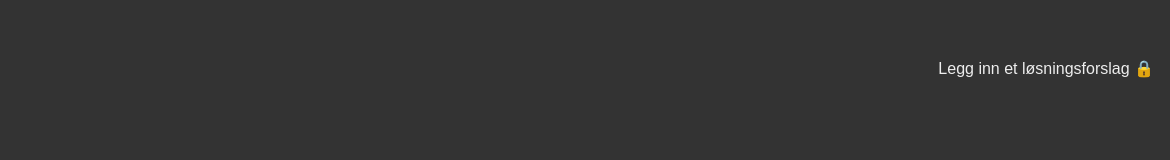
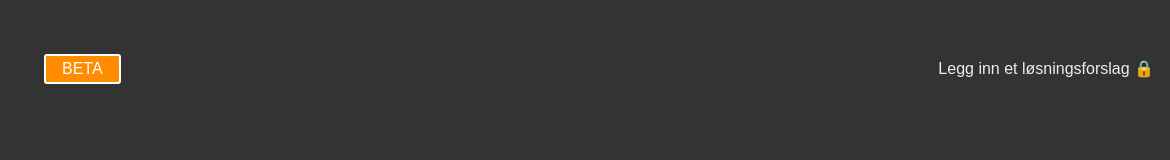
Before and after one commit to gloer/it2, a plain HTML site: page index.html in a window 1280 px wide. Shown: the full height of the page, 110-1280 px from the left. Drawn offline with Linux system fonts and the light colour scheme; no server answers.

Commit message:
Satt på beta-status

```diff
--- a/index.css
+++ b/index.css
@@ -27,6 +27,14 @@ header nav {
     grid-auto-flow: column;
     justify-content: start;
     text-align: center;
+}
+
+header nav span {
+    background-color: darkorange;
+    padding: 0.25rem 1rem;
+    color: white;
+    border: 2px solid white;
+    border-radius: 3px;
 }
 
 header a {
--- a/index.html
+++ b/index.html
@@ -13,7 +13,7 @@
             <img src="./bilder/it2-logo.svg">
         </a>
         <nav>
-
+            <span>BETA</span>
         </nav>
         <a href="./admin/index.html">Legg inn et løsningsforslag 🔒</a>
     </header>
```
